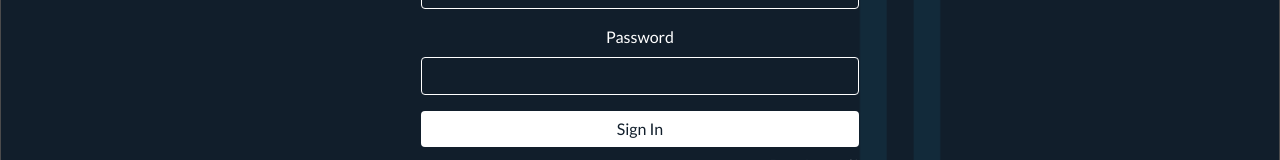
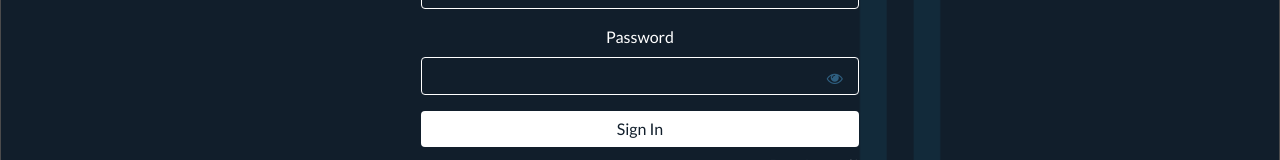
Before and after one commit to andrea2025/Academyteam2-front-end, a Vue app: page /adminlogin in a window 1280 px wide. Shown: the part 414-574 px from the top of the page. Built offline with nearby package versions, Linux system fonts and the light colour scheme.

Commit message:
updated password visibility

```diff
--- a/public/index.html
+++ b/public/index.html
@@ -20,5 +20,6 @@
     <script src="https://code.jquery.com/jquery-3.3.1.slim.min.js" integrity="sha384-q8i/X+965DzO0rT7abK41JStQIAqVgRVzpbzo5smXKp4YfRvH+8abtTE1Pi6jizo" crossorigin="anonymous"></script>
     <script src="https://cdnjs.cloudflare.com/ajax/libs/popper.js/1.14.7/umd/popper.min.js" integrity="sha384-UO2eT0CpHqdSJQ6hJty5KVphtPhzWj9WO1clHTMGa3JDZwrnQq4sF86dIHNDz0W1" crossorigin="anonymous"></script>
     <script src="https://stackpath.bootstrapcdn.com/bootstrap/4.3.1/js/bootstrap.min.js" integrity="sha384-JjSmVgyd0p3pXB1rRibZUAYoIIy6OrQ6VrjIEaFf/nJGzIxFDsf4x0xIM+B07jRM" crossorigin="anonymous"></script>
+    <script type="text/javascript" src="https://cdnjs.cloudflare.com/ajax/libs/bootstrap-show-password/1.0.3/bootstrap-show-password.min.js"></script>
   </body>
 </html>
--- a/src/views/Admin/AdminLogin.vue
+++ b/src/views/Admin/AdminLogin.vue
@@ -23,6 +23,7 @@
           <div class="form-group">
             <label for="exampleInputPassword1">Password</label>
             <input type="password" name='psw' class="form-control" id="exampleInputPassword1" v-model="adminLogin.password" />
+            <i  class="fa fa-eye field-icon toggle-password"></i>
           </div>
 
           <button type="submit" class="btn btn-primary">Sign In</button>
@@ -38,6 +39,7 @@
 
 <script>
 import { mapGetters, mapActions } from "vuex";
+import $ from "jquery";
 export default {
   name: "AdminLogin",
   components: {},
@@ -57,6 +59,30 @@ export default {
    adminRole() {
       this.loginAdmin(this.adminLogin);
     }
+  },
+  mounted(){
+    $(function(){
+
+  $('.toggle-password').click(function(){
+
+        if($(this).hasClass('fa-eye-slash')){
+
+          $(this).removeClass('fa-eye-slash');
+
+          $(this).addClass('fa-eye');
+
+          $('#exampleInputPassword1').attr('type','text');
+
+        }else{
+
+          $(this).removeClass('fa-eye');
+
+          $(this).addClass('fa-eye-slash');
+
+          $('#exampleInputPassword1').attr('type','password');
+        }
+    });
+});
   },
   watch: {
     adminLog(val) {
@@ -111,4 +137,14 @@ span {
   padding: 0.8em 0;
   color: white;
 }
+.field-icon {
+  float: right;
+  margin-right:1em;
+  margin-top: -25px;
+  position: relative;
+  z-index: 2;
+  cursor:pointer;
+opacity: 0.4;
+color: #5ABEFD;
+}
 </style>
--- a/src/views/User/UserLogin.vue
+++ b/src/views/User/UserLogin.vue
@@ -16,7 +16,7 @@
 
         <div class="form__item__name col text-left">
           <label for="password">Password</label>
-          <input type="password" name="password" class="form-control" v-model="userLogin.password" />
+          <input type="password" name="password" id="password" class="form-control"  v-model="userLogin.password" />
           <i  class="fa fa-eye field-icon toggle-password"></i>
         </div>
         <button type="submit" class="btn-signup">Sign In</button>
@@ -36,8 +36,8 @@
 <script>
 import logo from "@/components/logo.vue";
 import { mapGetters, mapActions } from "vuex";
+
 import $ from "jquery";
-
 export default {
   name: "UserLogin",
   components: {
@@ -80,6 +80,7 @@ export default {
         }
     });
 });
+
   },
   watch: {
     apiResponse(val) {
```
